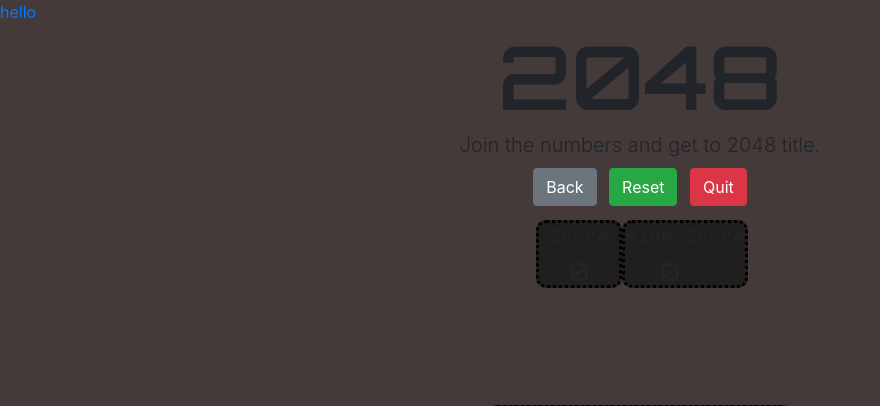
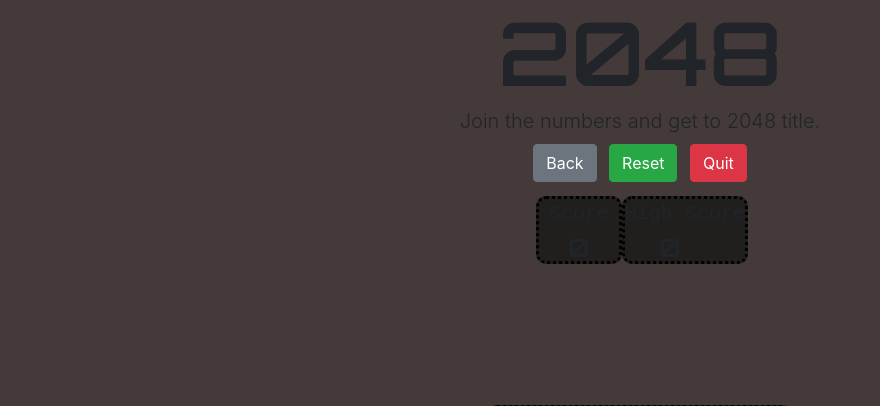
Before and after one commit to shruts1103/2048-m-inor, a Django app: page /basic/ in a window 1280 px wide. Shown: the top 406 px of the page, without its empty margins (0-880 px from the left). Run offline with Django 3.2, Linux system fonts and the light colour scheme; some libraries are stand-ins or nearby versions.

Commit message:
Update basic.html

```diff
--- a/gamelogic/templates/basic.html
+++ b/gamelogic/templates/basic.html
@@ -21,8 +21,8 @@
     <script src="{% static 'simple.js' %}" defer></script>
 </head>
 <body >
-    <a href="{% url 'index2' %}">hello</a>
-
+<!--     <a href="{% url 'index2' %}">hello</a>
+ -->
     <class="text-center text-white">
     <div class="container text-center">
         <div class="container">
```
